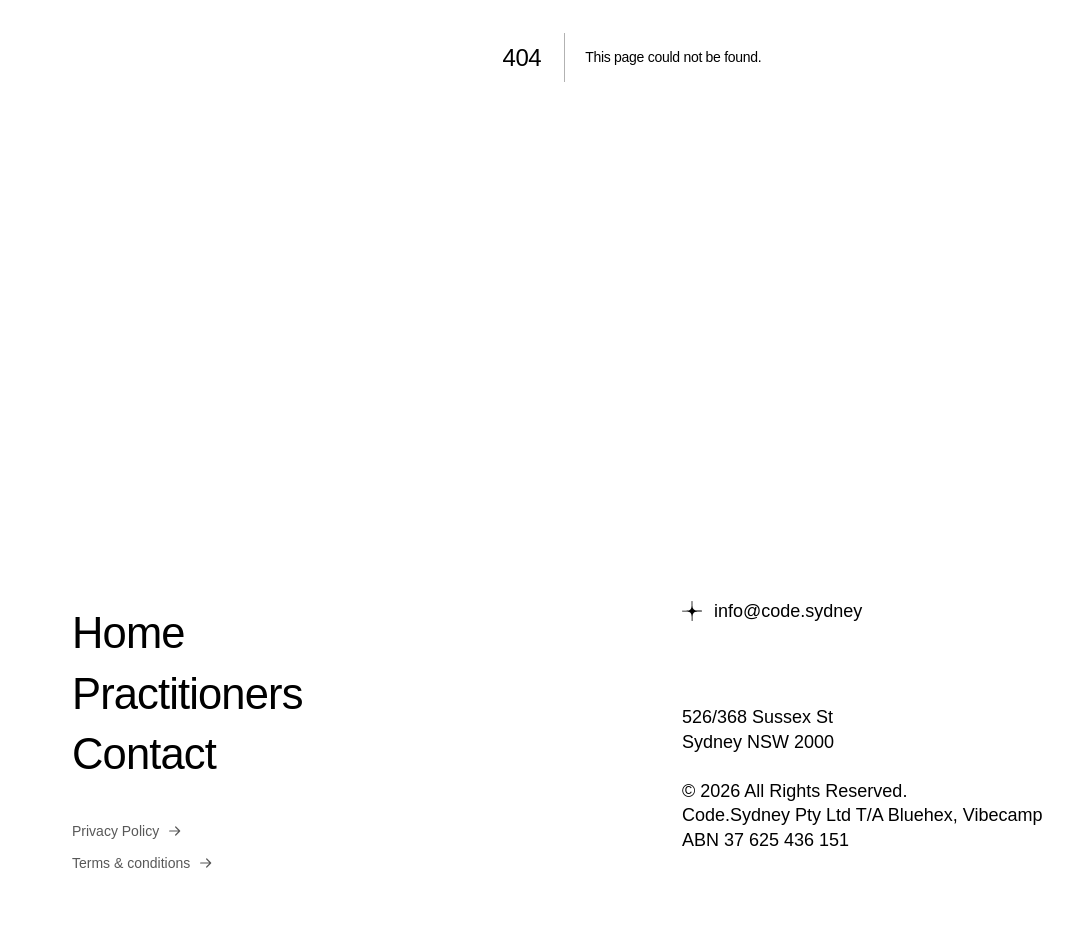
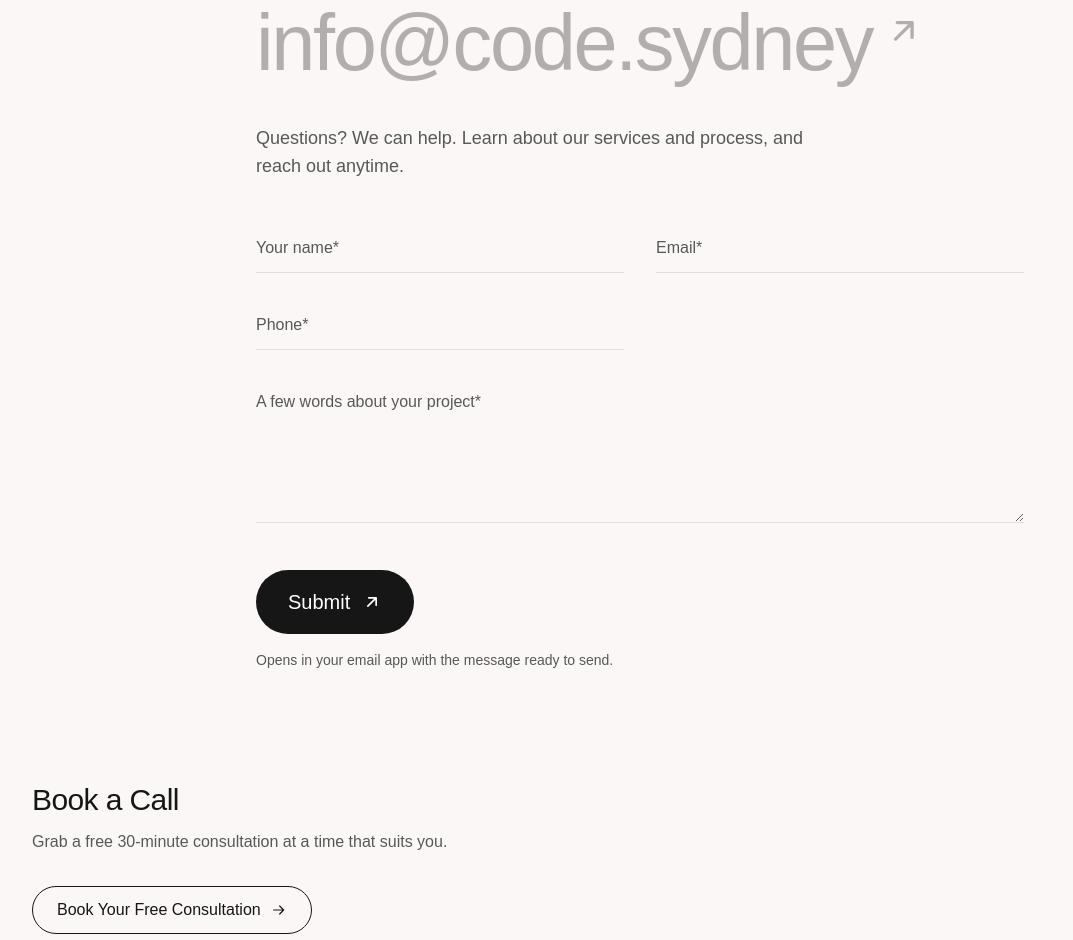
Before and after one commit to codesydney/bluehex, a Next.js app: page /contact in a window 1280 px wide. Before the commit this address had no page. Shown: the part 343-1283 px from the top of the page, without its empty margins (8-1081 px from the left). Built offline with nearby package versions, Linux system fonts and the light colour scheme; a web font is replaced by a local one.

Commit message:
Restore the contact route after favicon update

```diff
--- /dev/null
+++ b/src/app/contact/contact-form.tsx
@@ -0,0 +1,106 @@
+"use client";
+
+import { ArrowUpRight } from "@/components/icons";
+
+/* Underline-style field, matching the original form's look. */
+const fieldClasses =
+  "w-full border-0 border-b border-stroke bg-transparent pb-3 text-base text-t-bright placeholder:text-t-muted focus:border-ink focus:outline-none";
+
+/**
+ * Contact form.
+ *
+ * There is no backend in this repo, so submitting hands the message to the
+ * visitor's mail client with the fields already filled in. That is a stopgap:
+ * a plain `<form>` with no action performs a GET back to the same URL, which
+ * looks like it worked and silently loses the enquiry. Replacing this with a
+ * route handler or a form service is tracked in issue #2 — when that lands,
+ * the mailto fallback should stay for anyone with JavaScript disabled.
+ */
+export function ContactForm({ email }: { email: string }) {
+  const onSubmit = (event: React.FormEvent<HTMLFormElement>) => {
+    event.preventDefault();
+
+    const data = new FormData(event.currentTarget);
+    const value = (field: string) => String(data.get(field) ?? "").trim();
+
+    const body = [
+      `Name: ${value("name")}`,
+      `Email: ${value("email")}`,
+      `Phone: ${value("phone")}`,
+      "",
+      value("message"),
+    ].join("\n");
+
+    const query = new URLSearchParams({
+      subject: `Enquiry from ${value("name") || "the website"}`,
+      body,
+    });
+
+    window.location.href = `mailto:${email}?${query}`;
+  };
+
+  return (
+    <form onSubmit={onSubmit} className="mt-14 grid gap-x-8 gap-y-10 sm:grid-cols-2">
+      <label className="block">
+        <span className="sr-only">Your name</span>
+        <input
+          type="text"
+          name="name"
+          autoComplete="name"
+          placeholder="Your name*"
+          required
+          className={fieldClasses}
+        />
+      </label>
+
+      <label className="block">
+        <span className="sr-only">Email</span>
+        <input
+          type="email"
+          name="email"
+          autoComplete="email"
+          placeholder="Email*"
+          required
+          className={fieldClasses}
+        />
+      </label>
+
+      <label className="block">
+        <span className="sr-only">Phone</span>
+        <input
+          type="tel"
+          name="phone"
+          autoComplete="tel"
+          placeholder="Phone*"
+          required
+          className={fieldClasses}
+        />
+      </label>
+
+      <label className="block sm:col-span-2">
+        <span className="sr-only">A few words about your project</span>
+        <textarea
+          name="message"
+          rows={5}
+          placeholder="A few words about your project*"
+          required
+          className={`${fieldClasses} resize-y`}
+        />
+      </label>
+
+      <div className="sm:col-span-2">
+        <button
+          type="submit"
+          className="inline-flex h-16 items-center justify-center gap-3 rounded-full bg-ink px-8 text-xl font-medium text-t-invert transition-colors hover:bg-ink-tint"
+        >
+          Submit
+          <ArrowUpRight className="size-5" />
+        </button>
+
+        <p className="mt-4 text-sm text-t-muted">
+          Opens in your email app with the message ready to send.
+        </p>
+      </div>
+    </form>
+  );
+}
--- /dev/null
+++ b/src/app/contact/page.tsx
@@ -0,0 +1,59 @@
+import type { Metadata } from "next";
+import { ContactForm } from "./contact-form";
+import { ArrowRight, ArrowUpRight } from "@/components/icons";
+import { Button, SectionLabel } from "@/components/ui";
+import { site } from "@/lib/site";
+
+export const metadata: Metadata = {
+  title: "Contact",
+  description: "Tell us about your project, or book a free 30-minute consultation.",
+};
+
+const BOOKING_URL =
+  "https://calendar.google.com/calendar/u/0/appointments/schedules/AcZssZ2fXA9Mpyae3jbldYGLyeNFKUM4f--cA-W-w5v1WUV0BtWG6eq1paYGH4Q6gNtE_iyUPynhSCXF";
+
+export default function ContactPage() {
+  return (
+    <>
+      <section className="container-x pt-32 pb-20 md:pt-44 md:pb-28">
+        <div className="flex flex-col gap-8 md:flex-row md:items-start md:gap-16">
+          <SectionLabel className="md:w-40 md:shrink-0 md:pt-6">Contact</SectionLabel>
+
+          <div className="w-full max-w-3xl">
+            <h1 className="display-2">Let&apos;s talk about your project!</h1>
+
+            <a
+              href={`mailto:${site.email}?subject=Message%20from%20your%20site`}
+              className="display-2 mt-2 inline-flex items-start gap-3 text-t-faint transition-colors hover:text-t-bright"
+            >
+              {site.email}
+              <ArrowUpRight className="mt-2 size-[0.5em] shrink-0" />
+            </a>
+
+            <p className="mt-10 max-w-xl text-lg text-t-muted">
+              Questions? We can help. Learn about our services and process, and reach out
+              anytime.
+            </p>
+
+            <ContactForm email={site.email} />
+          </div>
+        </div>
+      </section>
+
+      <section className="container-x pb-8">
+        <h2 className="text-3xl">Book a Call</h2>
+        <p className="mt-3 text-t-muted">
+          Grab a free 30-minute consultation at a time that suits you.
+        </p>
+        <Button
+          href={BOOKING_URL}
+          variant="outline"
+          className="mt-8"
+          icon={<ArrowRight className="size-4" />}
+        >
+          Book Your Free Consultation
+        </Button>
+      </section>
+    </>
+  );
+}
```
